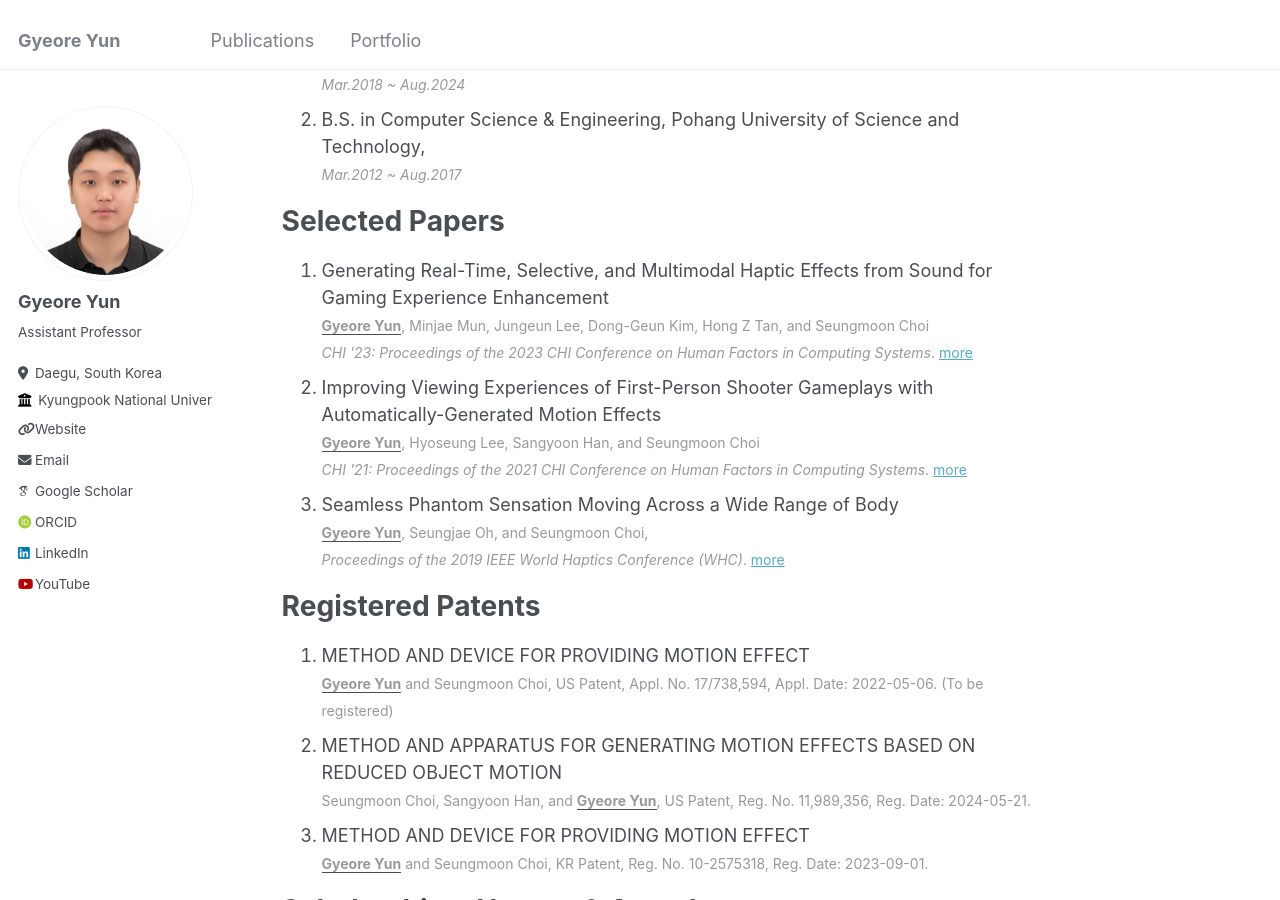
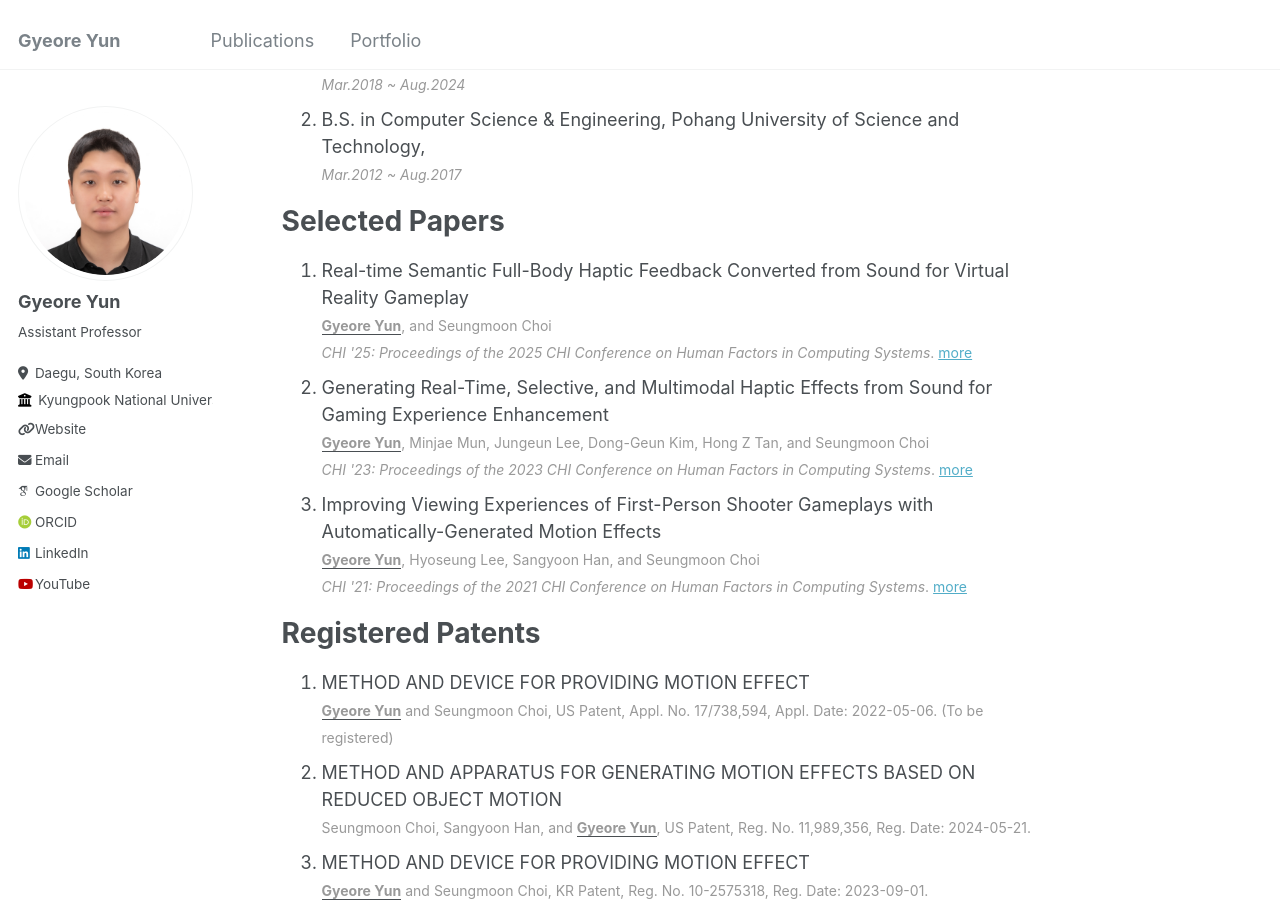
Before and after one commit to GyeoreYun/GyeoreYun.github.io, a Jekyll site: the page built from _pages/about.md, in a window 1280 px wide and 900 px high, scrolled down 1010 px. Built offline with Jekyll 4.4.1, drawn with Linux system fonts in a browser that asks for light colours; some web fonts are replaced.

Commit message:
Update about.md

```diff
--- a/_pages/about.md
+++ b/_pages/about.md
@@ -22,15 +22,15 @@ _<span style="color:#999999; font-size: 14px">Mar.2012 ~ Aug.2017</span>_
 
 Selected Papers
 ======
-1. Generating Real-Time, Selective, and Multimodal Haptic Effects from Sound for Gaming Experience Enhancement
+1. Real-time Semantic Full-Body Haptic Feedback Converted from Sound for Virtual Reality Gameplay
+<span style="color:#999999; font-size: 14px"><u><b>Gyeore Yun</b></u>, and Seungmoon Choi
+_CHI &#039;25: Proceedings of the 2025 CHI Conference on Human Factors in Computing Systems_. [more](/publication/2025-04-28-RealTime)</span>
+2. Generating Real-Time, Selective, and Multimodal Haptic Effects from Sound for Gaming Experience Enhancement
 <span style="color:#999999; font-size: 14px"><u><b>Gyeore Yun</b></u>, Minjae Mun, Jungeun Lee, Dong-Geun Kim, Hong Z Tan, and Seungmoon Choi
 _CHI &#039;23: Proceedings of the 2023 CHI Conference on Human Factors in Computing Systems_. [more](/publication/2023-04-19-Generating)</span>
 3. Improving Viewing Experiences of First-Person Shooter Gameplays with Automatically-Generated Motion Effects
 <span style="color:#999999; font-size: 14px"><u><b>Gyeore Yun</b></u>, Hyoseung Lee, Sangyoon Han, and Seungmoon Choi
 _CHI &#039;21: Proceedings of the 2021 CHI Conference on Human Factors in Computing Systems_. [more](/publication/2021-05-07-Improving)</span>
-5. Seamless Phantom Sensation Moving Across a Wide Range of Body
-<span style="color:#999999; font-size: 14px"><u><b>Gyeore Yun</b></u>, Seungjae Oh, and Seungmoon Choi,
-_Proceedings of the 2019 IEEE World Haptics Conference (WHC)_. [more](/publication/2019-07-09-Seamless)</span>
 
 Registered Patents
 ======
```
